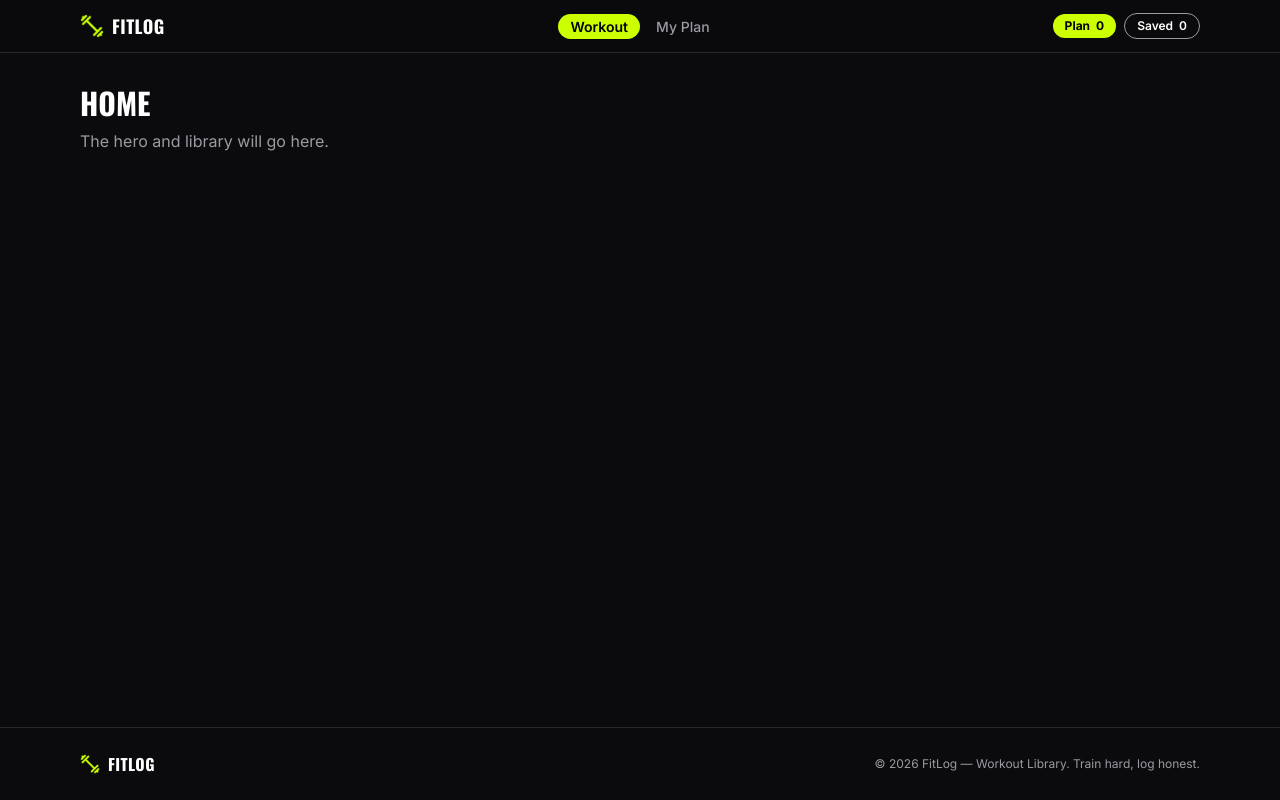
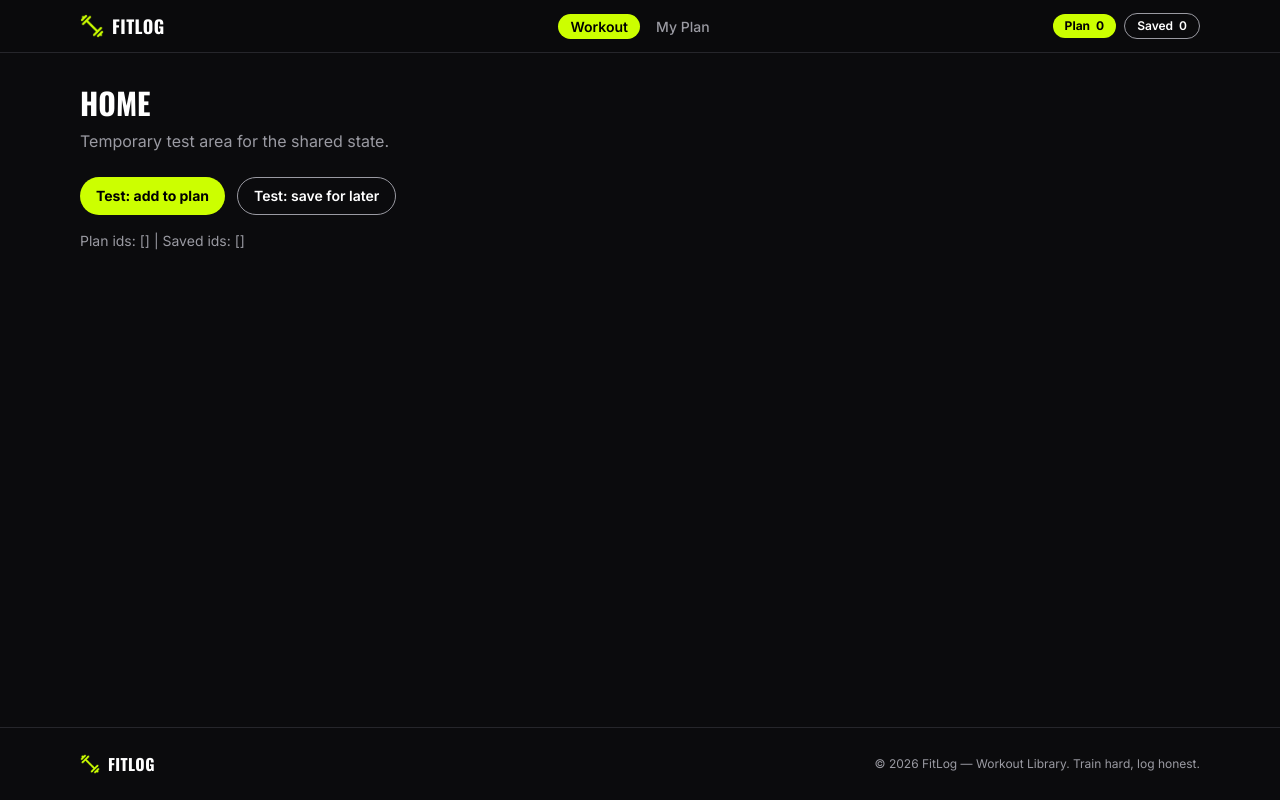
Before and after one commit to arafsarkar13/fitlog, a Next.js app: page / in a window 1280 px wide. Built offline with nearby package versions, Linux system fonts and the light colour scheme.

Commit message:
added shared plan/saved context and connect live navbar badges

```diff
--- a/app/layout.jsx
+++ b/app/layout.jsx
@@ -1,6 +1,7 @@
 import { Inter, Oswald } from "next/font/google";
 import Navbar from "@/components/Navbar";
 import Footer from "@/components/Footer";
+import { PlanProvider } from "@/context/PlanContext";
 import "./globals.css";
 
 const inter = Inter({
@@ -25,9 +26,11 @@ export default function RootLayout({ children }) {
       <body
         className={`${inter.variable} ${oswald.variable} font-body flex min-h-screen flex-col antialiased`}
       >
-        <Navbar />
-        <div className="flex-1">{children}</div>
-        <Footer />
+        <PlanProvider>
+          <Navbar />
+          <div className="flex-1">{children}</div>
+          <Footer />
+        </PlanProvider>
       </body>
     </html>
   );
--- a/app/page.jsx
+++ b/app/page.jsx
@@ -1,8 +1,36 @@
+"use client";
+
+import { usePlan } from "@/context/PlanContext";
+
 export default function HomePage() {
+  const { planIds, savedIds, addToPlan, saveForLater } = usePlan();
+
   return (
     <main className="mx-auto max-w-6xl px-4 py-8">
       <h1 className="font-display text-3xl font-bold uppercase">Home</h1>
-      <p className="text-muted mt-2">The hero and library will go here.</p>
+      <p className="text-muted mt-2">
+        Temporary test area for the shared state.
+      </p>
+
+      <div className="mt-6 flex flex-wrap gap-3">
+        {/* We pass a different id each click so duplicates don't block the test */}
+        <button
+          onClick={() => addToPlan(planIds.length + 1)}
+          className="bg-accent rounded-full px-4 py-2 text-sm font-bold text-black"
+        >
+          Test: add to plan
+        </button>
+        <button
+          onClick={() => saveForLater(savedIds.length + 1)}
+          className="border-muted rounded-full border px-4 py-2 text-sm font-semibold"
+        >
+          Test: save for later
+        </button>
+      </div>
+
+      <p className="text-muted mt-4 text-sm">
+        Plan ids: [{planIds.join(", ")}] | Saved ids: [{savedIds.join(", ")}]
+      </p>
     </main>
   );
 }
--- a/components/Navbar.jsx
+++ b/components/Navbar.jsx
@@ -3,6 +3,7 @@
 import Link from "next/link";
 import Image from "next/image";
 import { usePathname } from "next/navigation";
+import { usePlan } from "@/context/PlanContext";
 
 const links = [
   { href: "/", label: "Workout" },
@@ -20,10 +21,11 @@ function isActive(href, pathname) {
 
 export default function Navbar() {
   const pathname = usePathname();
+  const { planIds, savedIds } = usePlan();
 
-  // Temporary numbers. In Commit 5 these will come from real shared state.
-  const planCount = 0;
-  const savedCount = 0;
+  // The badge numbers are simply how many items are in each list
+  const planCount = planIds.length;
+  const savedCount = savedIds.length;
 
   return (
     <header className="border-line bg-page/90 sticky top-0 z-50 border-b backdrop-blur">
@@ -59,7 +61,7 @@ export default function Navbar() {
           ))}
         </ul>
 
-        {/* Right: Plan and Saved counters */}
+        {/* Right: Plan and Saved counters (both go to /my-plan) */}
         <div className="flex items-center justify-end gap-2">
           <Link
             href="/my-plan"
--- /dev/null
+++ b/context/PlanContext.jsx
@@ -0,0 +1,47 @@
+"use client";
+
+import { createContext, useContext, useState } from "react";
+
+const PlanContext = createContext(null);
+
+// Today's plan can hold at most 5 lifts
+const MAX_PLAN = 5;
+
+export function PlanProvider({ children }) {
+  const [planIds, setPlanIds] = useState([]);
+  const [savedIds, setSavedIds] = useState([]);
+
+  // Returns "added", "duplicate" or "full" so the caller can show the right toast later
+  function addToPlan(id) {
+    if (planIds.includes(id)) return "duplicate";
+    if (planIds.length >= MAX_PLAN) return "full";
+    setPlanIds([...planIds, id]);
+    return "added";
+  }
+
+  // Returns "added" or "duplicate"
+  function saveForLater(id) {
+    if (savedIds.includes(id)) return "duplicate";
+    setSavedIds([...savedIds, id]);
+    return "added";
+  }
+
+  const value = {
+    planIds,
+    savedIds,
+    addToPlan,
+    saveForLater,
+    maxPlan: MAX_PLAN,
+  };
+
+  return <PlanContext.Provider value={value}>{children}</PlanContext.Provider>;
+}
+
+// A small helper so other files can write: const { planIds } = usePlan();
+export function usePlan() {
+  const context = useContext(PlanContext);
+  if (!context) {
+    throw new Error("usePlan must be used inside <PlanProvider>");
+  }
+  return context;
+}
```
